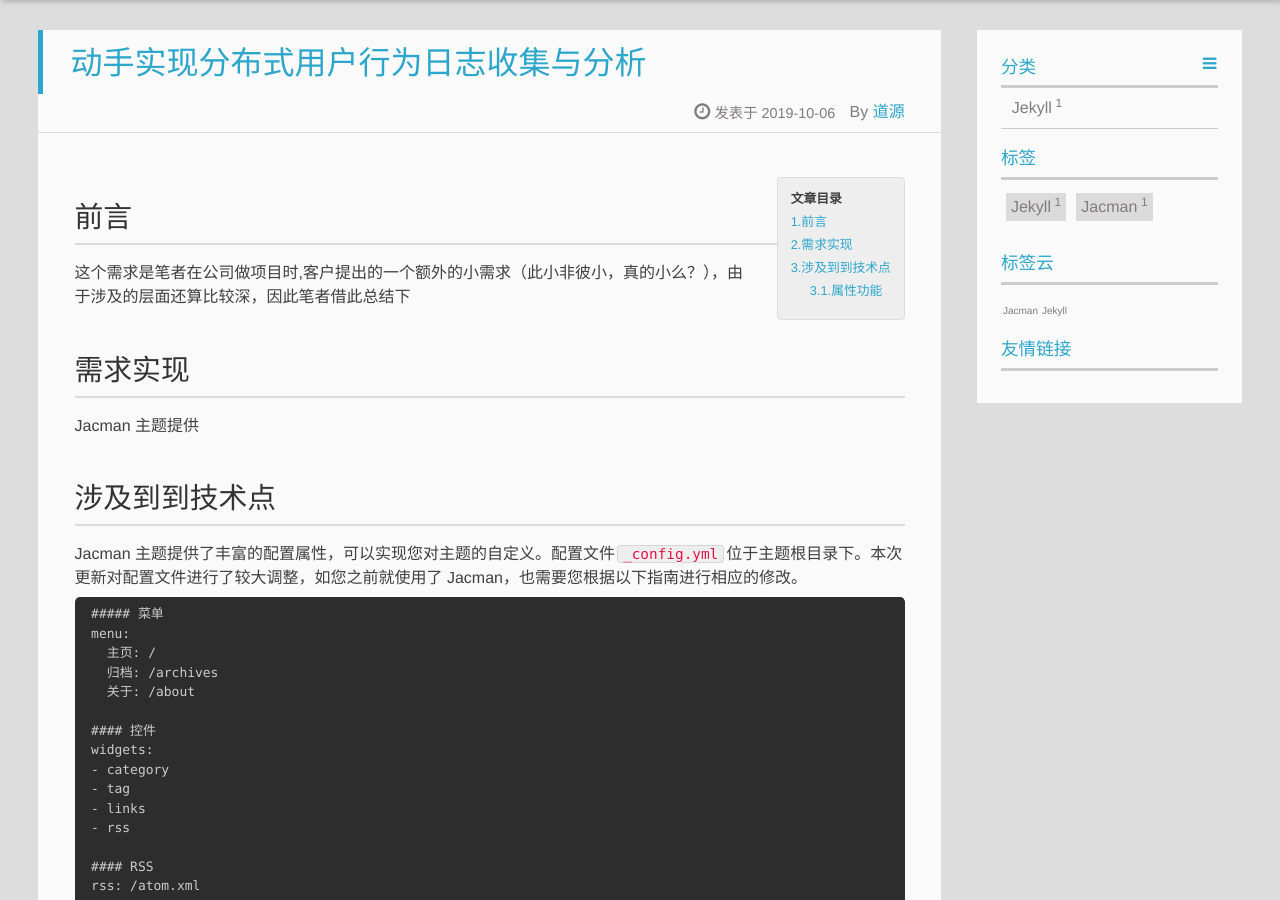
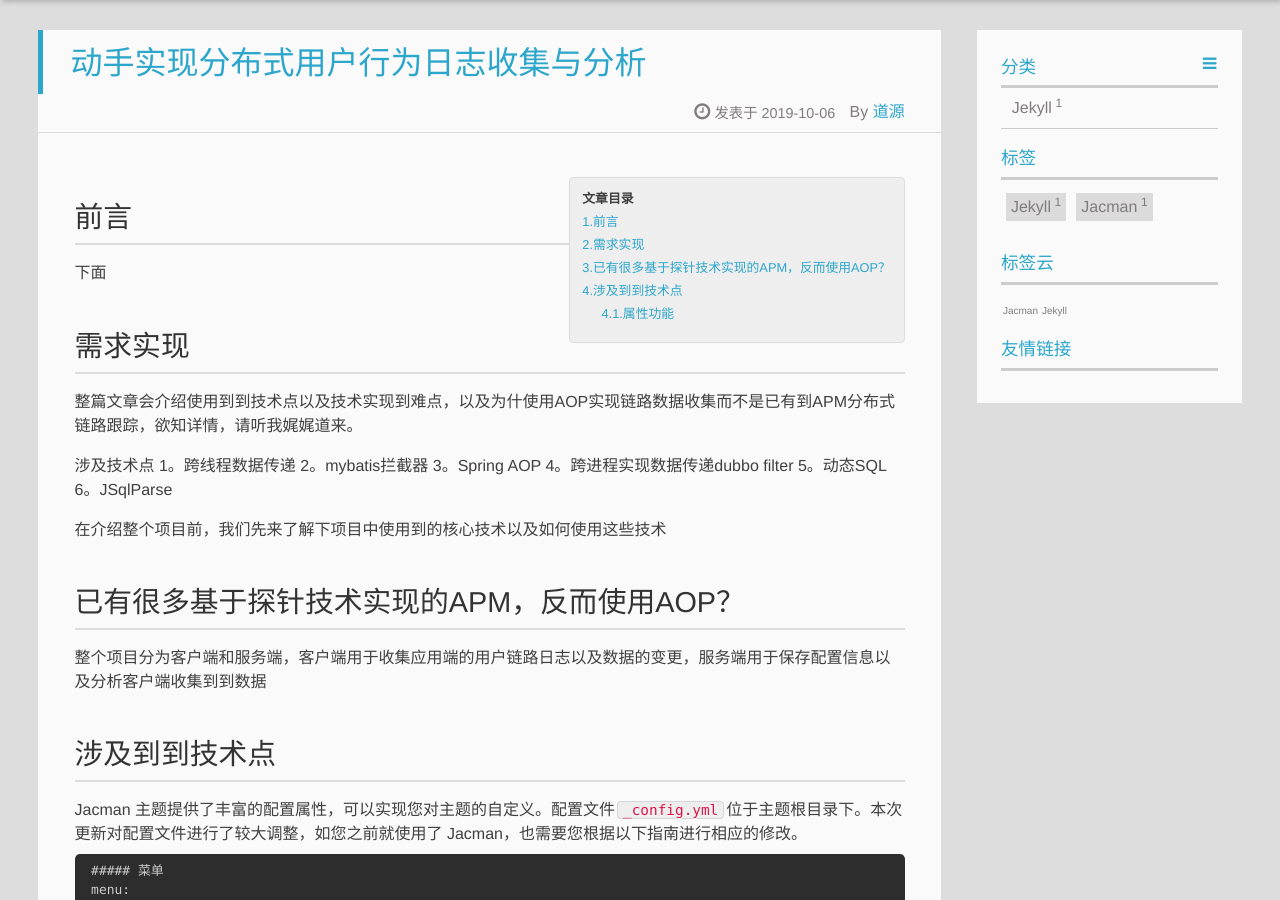
Before and after one commit to dyblog/blog, a Jekyll site: the page built from _posts/2019-10-06-how-to-trace.md, in a window 1280 px wide and 900 px high, scrolled down 210 px. Built offline with Jekyll 4.4.1, drawn with Linux system fonts in a browser that asks for light colours.

Commit message:
编写文章

```diff
--- a/_posts/2019-10-06-how-to-trace.md
+++ b/_posts/2019-10-06-how-to-trace.md
@@ -1,13 +1,27 @@
 ---
 layout: post
 title: 动手实现分布式用户行为日志收集与分析
-description: 如何在没有额外服务资源的情况下、在客户不愿额外出钱购买公司已有的数据分析系统的情况下、在不影响已有系统及非侵入式的情况下实现分布式系统用户行为日志数据收集及分析？
+description: 本篇文章主要介绍本人在工作中是如何采用Spring AOP + Mybatis 拦截器 + Dubbo filter + ThreadLocal 结合APM分布式链路跟踪知识来实现分布式服务下用户行为及数据前后变更日志收集与审计分析。
 ---
 ## 前言
-这个需求是笔者在公司做项目时,客户提出的一个额外的小需求（此小非彼小，真的小么？），由于涉及的层面还算比较深，因此笔者借此总结下
+下面
 
 ## 需求实现
-Jacman 主题提供
+整篇文章会介绍使用到到技术点以及技术实现到难点，以及为什使用AOP实现链路数据收集而不是已有到APM分布式链路跟踪，欲知详情，请听我娓娓道来。
+
+涉及技术点
+1。跨线程数据传递
+2。mybatis拦截器
+3。Spring AOP
+4。跨进程实现数据传递dubbo filter
+5。动态SQL
+6。JSqlParse
+
+在介绍整个项目前，我们先来了解下项目中使用到的核心技术以及如何使用这些技术
+
+## 已有很多基于探针技术实现的APM，反而使用AOP？
+
+整个项目分为客户端和服务端，客户端用于收集应用端的用户链路日志以及数据的变更，服务端用于保存配置信息以及分析客户端收集到到数据
 
 ## 涉及到到技术点
 Jacman 主题提供了丰富的配置属性，可以实现您对主题的自定义。配置文件`_config.yml`位于主题根目录下。本次更新对配置文件进行了较大调整，如您之前就使用了 Jacman，也需要您根据以下指南进行相应的修改。
```
